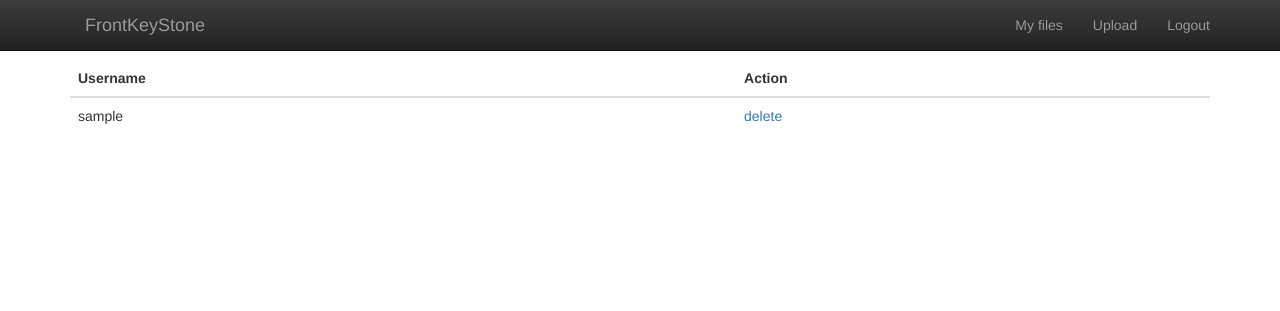
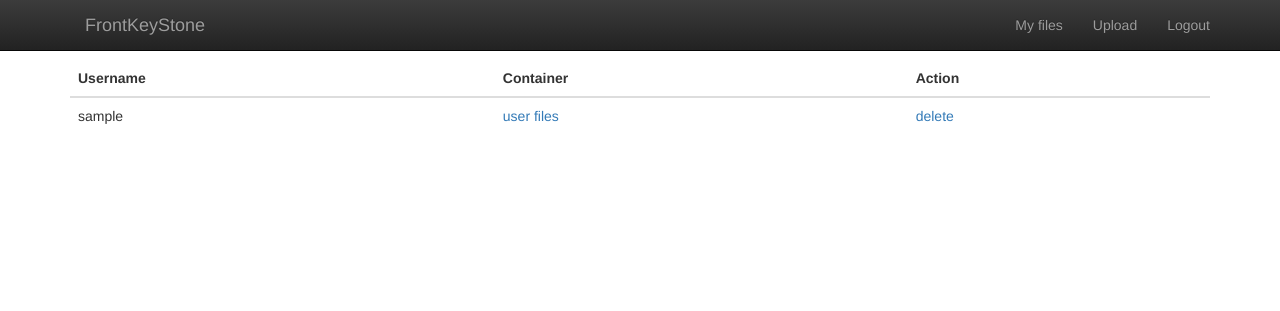
Before and after one commit to Ingesup-Lab-OS/OS-FileHoster, a Django app: template os_file_hoster/templates/user/list.html in a window 1280 px wide. Shown: the top 311 px of the page. Run offline with Django 3.2, Linux system fonts and the light colour scheme; the template is opened without the code that fills it: values that come from a table or form of the project are taken from there, others are empty; the visitor is signed in with stand-in values (Sample User, id 1); data comes from the database, SQL or seed files in the repository; parts of the project's set-up code (start-up, migrations or seed data) failed here and were passed over; some libraries are stand-ins or nearby versions.

Commit message:
Link to user container

```diff
--- a/os_file_hoster/templates/user/list.html
+++ b/os_file_hoster/templates/user/list.html
@@ -1,14 +1,17 @@
 {% extends "layout.html" %}
 
 {% block content %}
+
 <table class="table">
 	<thead>
 		<th>Username</th>
+		<th>Container</th>
 		<th>Action</th>
 	</thead>
 {% for user in users %}
 	<tr>
 		<td>{{ user.username  }}</td>
+		<td><a href="{% url 'os_file_hoster.apps.file_manager.views.file_list' user.id %}">user files</a></td>
 		<td><a href="{% url 'os_file_hoster.apps.user_manager.views.user_delete' user.id %}">delete</a></td>
 	</tr>
 {% endfor %}
```
